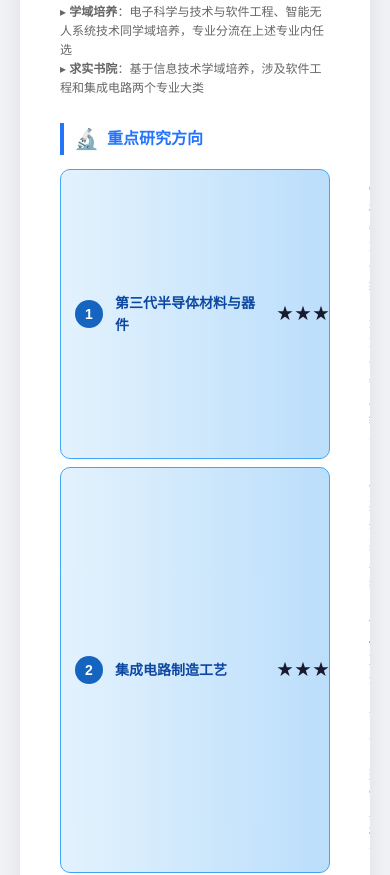
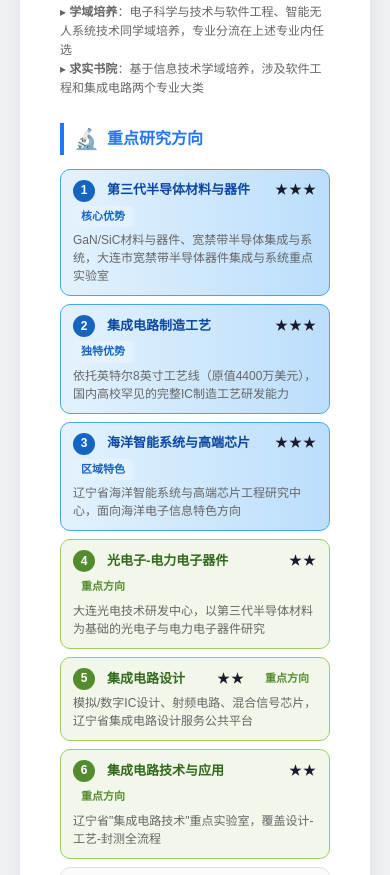
Before and after one commit to laohusgkzy/ic28, a plain HTML site: page pages/大连理工大学_集成电路学院.html in a window 390 px wide. Shown: the part 3515-4390 px from the top of the page. Drawn offline with Linux system fonts and the light colour scheme; sample sign-in values are in the browser's storage.

Commit message:
mobile-fit: 大连理工大学_集成电路学院.html

```diff
--- a/pages/大连理工大学_集成电路学院.html
+++ b/pages/大连理工大学_集成电路学院.html
@@ -202,6 +202,20 @@
   }
   .degree-table th, .degree-table td,
   .admit-table th, .admit-table td { white-space: nowrap; }
+}
+</style>
+<style>
+/* ===== 移动端侧重方向优化（注入 ic28focus）：小屏下改两行布局，其余不变 ===== */
+@media (max-width: 768px) {
+  .focus-row {
+    flex-wrap: wrap;
+    row-gap: 4px;
+    padding: 10px 12px;
+  }
+  .fr-rank { width: 22px; height: 22px; font-size: 12px; }
+  .fr-name { width: auto; flex: 1 1 auto; min-width: 0; font-size: 13px; }
+  .fr-stars { width: auto; font-size: 13px; letter-spacing: 1px; }
+  .fr-desc { order: 2; flex: 1 1 100%; font-size: 12px; line-height: 1.5; }
 }
 </style>
 </head>
```
